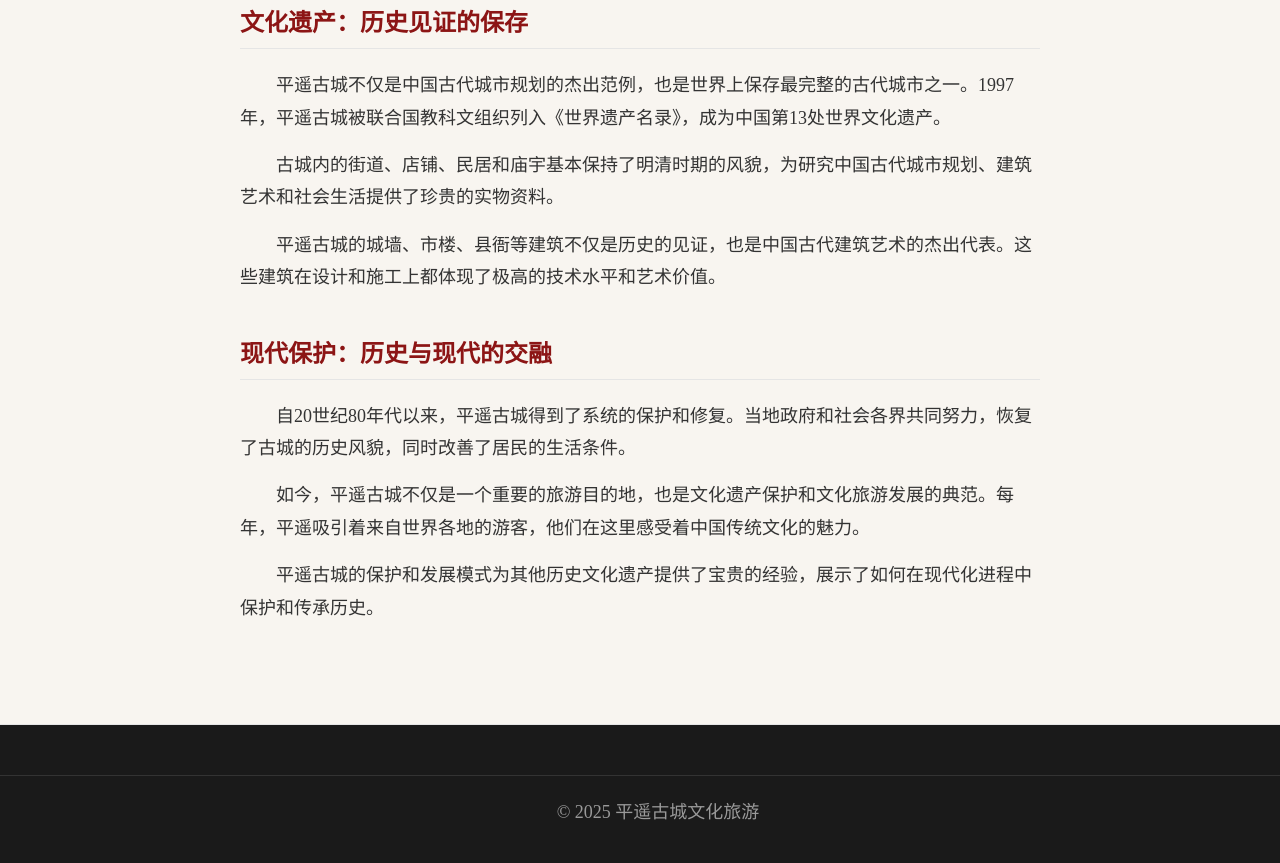
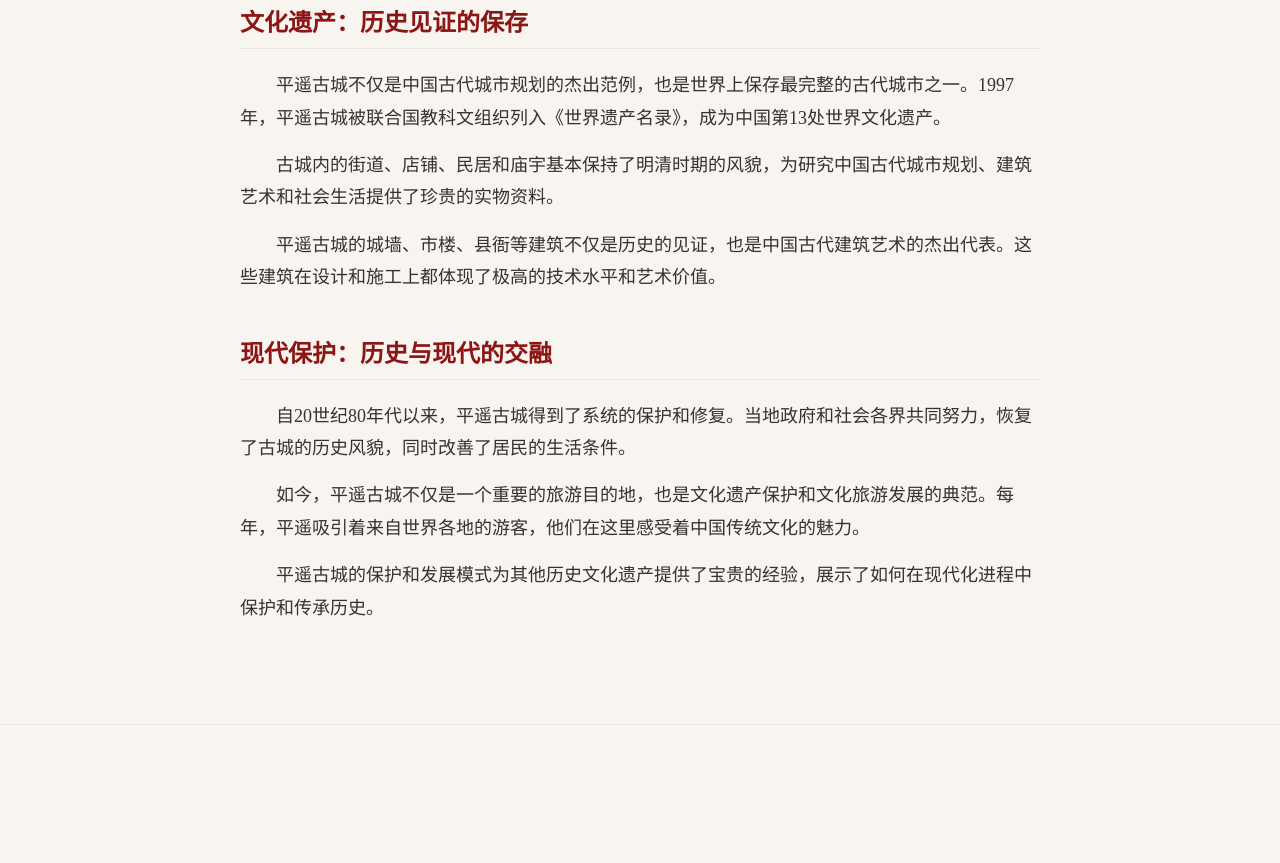
Before and after one commit to pening999/coze-proxy, a plain HTML site: page 1.html in a window 1280 px wide. Shown: the part 1650-2513 px from the top of the page. After the commit the page ends 2375 px from the top, so only its background shows below. Drawn offline with Linux system fonts and the light colour scheme; a script that the page names is missing.

Commit message:
Add files via upload

```diff
--- a/1.html
+++ b/1.html
@@ -428,13 +428,6 @@
         </div>
     </section>
 
-    <!-- 页脚 -->
-    <footer>
-          <div class="copyright">
-                      <p>&copy; 2025 平遥古城文化旅游</p>
-                  </div>
-              </div>
-          </footer>
 
 <script src="https://lf-cdn.coze.cn/obj/unpkg/flow-platform/chat-app-sdk/1.2.0-beta.19/libs/cn/index.js "></script>
 <script>
```
Also changed, not shown: 2.html (+1 -6 lines), 3.html (+0 -6 lines), 4.html (+2 -8 lines), 5.html (+1 -7 lines), 6.html (+1 -7 lines), 7.html (+1 -7 lines), 8.html (+1 -7 lines), 9.html (+1 -7 lines), 首页.html (+1 -1 lines), architecture.html (line endings or trailing spaces).
